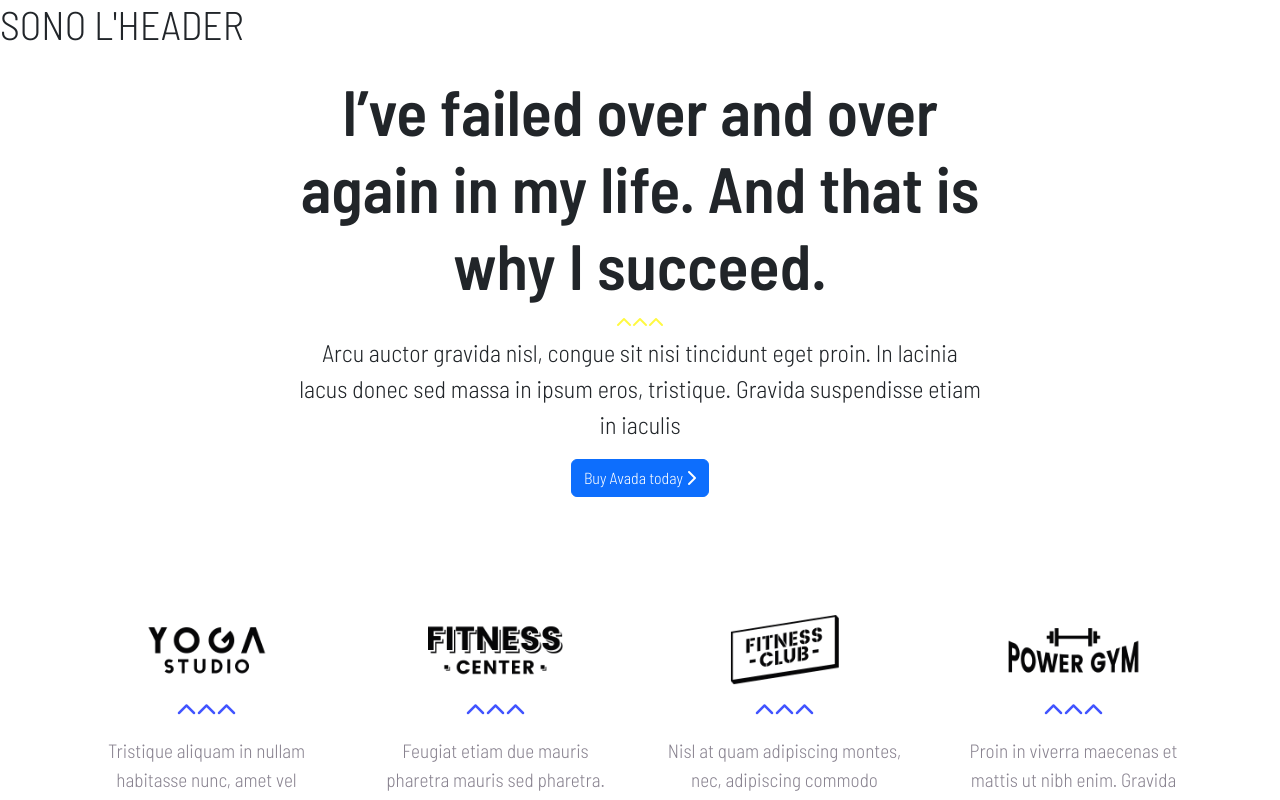
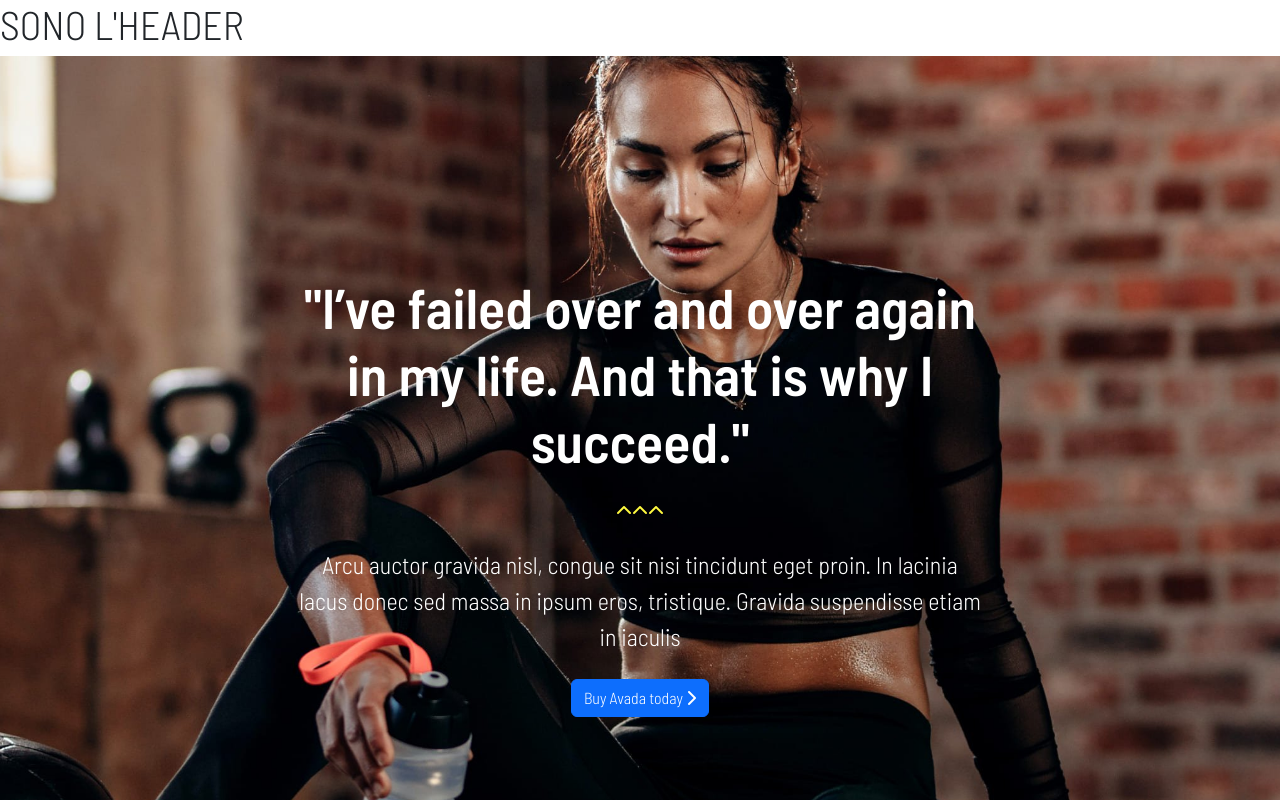
Before and after one commit to emilianogastaldo/proj-html-vuejs, a Vue app: page / in a window 1280 px wide. Shown: the top 800 px of the page. Built offline with nearby package versions, Linux system fonts and the light colour scheme.

Commit message:
fixed shop section

```diff
--- a/src/components/main/ShopCards.vue
+++ b/src/components/main/ShopCard.vue
@@ -1,6 +1,6 @@
 <script>
 export default {
-    name: 'ShopCards',
+    name: 'ShopCard',
     props: {
         id: Number,
         quote: String,
@@ -13,11 +13,12 @@ export default {
 <template>
     <div class="card d-flex justify-content-center align-items-center text-center">
         <div class="card-body">
-            <h5 class="card-title">{{ quote }}</h5>
+            <h5 class="card-title mb-4">"{{ quote }}"</h5>
             <span><i class="fa-solid fa-chevron-up"></i><i class="fa-solid fa-chevron-up"></i><i
-                    class="fa-solid fa-chevron-up"></i></span>
-            <p class="card-text">{{ text }}</p>
-            <a href="#" class="btn btn-primary">{{ button }} <i class="fa-solid fa-chevron-right"></i></a>
+                    class="fa-solid fa-chevron-up"></i>
+            </span>
+            <p class="card-text mt-4">{{ text }}</p>
+            <a href="#" class="btn btn-primary mt-2">{{ button }} <i class="fa-solid fa-chevron-right"></i></a>
         </div>
     </div>
 </template>
@@ -25,14 +26,16 @@ export default {
 <style scoped>
 .card {
     border-color: transparent;
+    background-color: transparent;
+    color: white;
 }
 
 span {
-    color: #fff941
+    color: #fff941;
 }
 
 h5 {
-    font-size: 4rem;
+    font-size: 3.5rem;
     font-weight: 600;
 }
 
--- a/src/components/main/ShopLink.vue
+++ b/src/components/main/ShopLink.vue
@@ -1,31 +1,33 @@
 <script>
-import ShopCards from './ShopCards.vue';
+import ShopCard from './ShopCard.vue';
 import shops from '../../data/_shopData'
 export default {
     name: 'ShopLink',
     data: () => ({
         shops
     }),
-    components: { ShopCards }
+    components: { ShopCard }
 }
 </script>
 
 <template>
-    <section id="shop" class="container">
-        <div class="card-container ">
-            <ShopCards v-for="shop in shops" :key="shop.id" v-bind="shop" />
+    <section id="shop">
+        <div class="container">
+            <div class="card-container">
+                <ShopCard v-for="shop in shops" :key="shop.id" v-bind="shop" />
+            </div>
         </div>
     </section>
 </template>
 
 <style scoped>
-section #shop {
-    min-height: 1000px;
-    padding: 50px 0 50px 0;
-    background-image: url(../../assets/images/banner2-2x.jpg);
+#shop {
+    background-image: url("../../assets/images/banner2-2x.jpg");
+    background-size: cover;
+    background-position: center;
 }
 
 .card-container {
-    padding: 0 200px 0 200px;
+    padding: 200px;
 }
 </style>
--- a/src/data/_shopData.js
+++ b/src/data/_shopData.js
@@ -1,7 +1,7 @@
 export default [
     {
         id: 1,
-        quote: 'I’ve failed over and over again in my life. And that is why I succeed.',
+        quote: "I’ve failed over and over again in my life. And that is why I succeed.",
         text: 'Arcu auctor gravida nisl, congue sit nisi tincidunt eget proin. In lacinia lacus donec sed massa in ipsum eros, tristique. Gravida suspendisse etiam in iaculis',
         button: 'Buy Avada today'
     }
```
